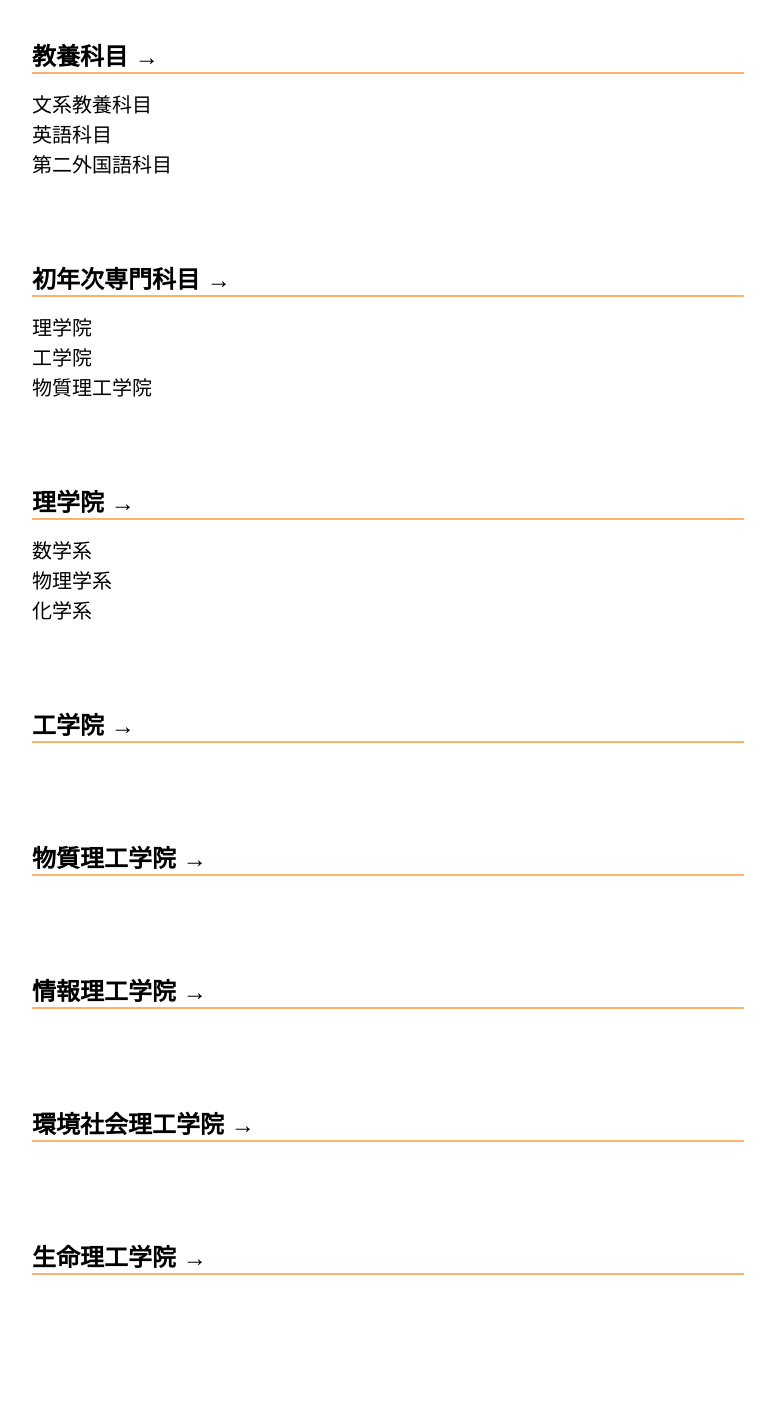
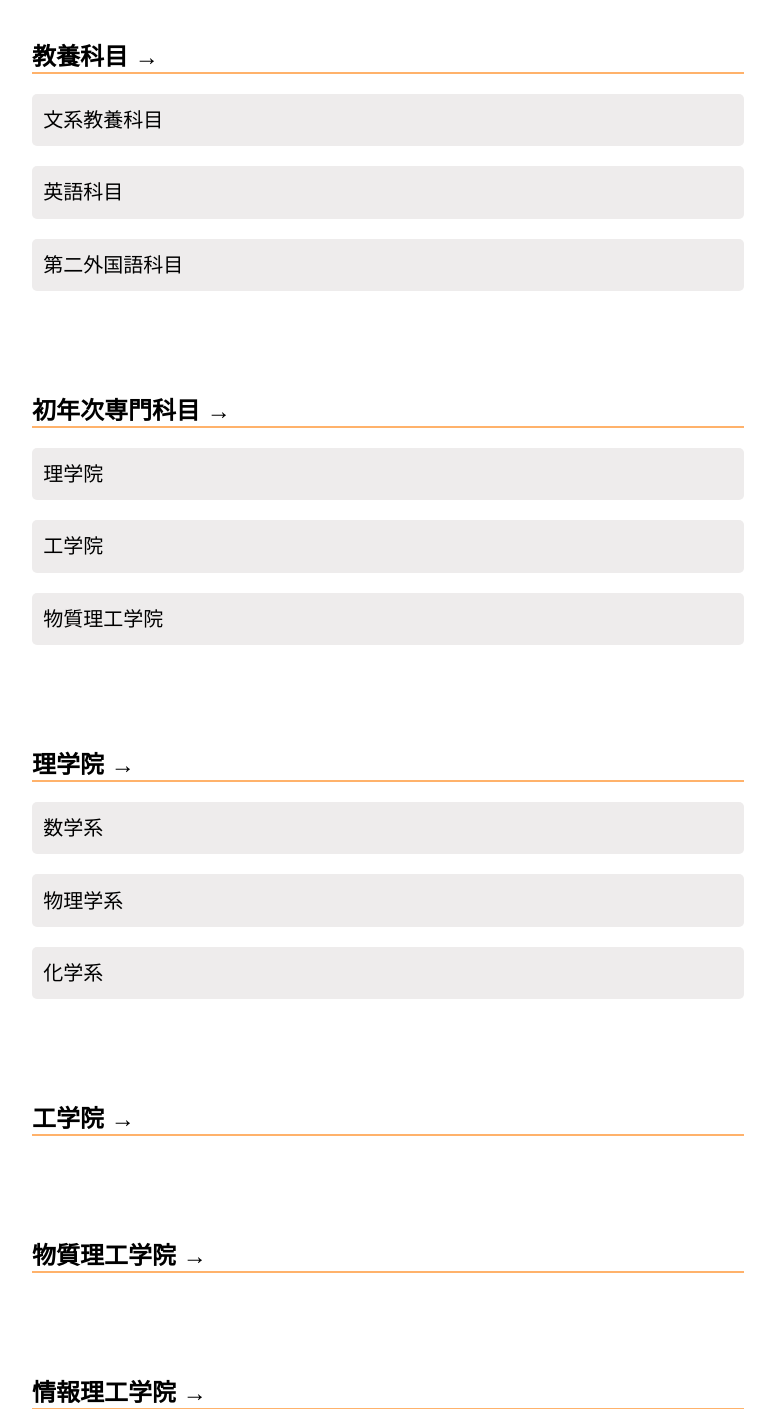
Before and after one commit to okoge-kaz/gyaku-hyotei, a Next.js app: page / in a window 1280 px wide. Shown: the part 280-1689 px from the top of the page, without its empty margins (252-1027 px from the left). Built offline with nearby package versions, Linux system fonts and the light colour scheme.

Commit message:
delete unrelated link and edit css (p tag)

```diff
--- a/pages/index.js
+++ b/pages/index.js
@@ -23,66 +23,51 @@ export default function Home() {
         </div>
 
         <div className={styles.grid}>
-          <a href="https://nextjs.org/docs" className={styles.card}>
+          <div className={styles.card}>
             <h2 className={styles.border}>教養科目 &rarr;</h2>
-            <p>文系教養科目</p>
-            <p>英語科目</p>
-            <p>第二外国語科目</p>
-          </a>
+            <p className={styles.back}>文系教養科目</p>
+            <p className={styles.back}>英語科目</p>
+            <p className={styles.back}>第二外国語科目</p>
+          </div>
 
-          <a href="https://nextjs.org/learn" className={styles.card}>
+          <div className={styles.card}>
             <h2 className={styles.border}>初年次専門科目 &rarr;</h2>
-            <p>理学院</p>
-            <p>工学院</p>
-            <p>物質理工学院</p>
-          </a>
+            <p className={styles.back}>理学院</p>
+            <p className={styles.back}>工学院</p>
+            <p className={styles.back}>物質理工学院</p>
+          </div>
 
-          <a href="https://github.com/vercel/next.js/tree/master/examples" className={styles.card}>
+          <div className={styles.card}>
             <h2 className={styles.border}>理学院 &rarr;</h2>
-            <p>数学系</p>
-            <p>物理学系</p>
-            <p>化学系</p>
-          </a>
+            <p className={styles.back}>数学系</p>
+            <p className={styles.back}>物理学系</p>
+            <p className={styles.back}>化学系</p>
+          </div>
 
-          <a
-            href="https://vercel.com/new?utm_source=create-next-app&utm_medium=default-template&utm_campaign=create-next-app"
-            className={styles.card}
-          >
+          <div className={styles.card}>
             <h2 className={styles.border}>工学院 &rarr;</h2>
             <p></p>
-          </a>
+          </div>
 
-          <a
-            href="https://vercel.com/new?utm_source=create-next-app&utm_medium=default-template&utm_campaign=create-next-app"
-            className={styles.card}
-          >
+          <div className={styles.card}>
             <h2 className={styles.border}>物質理工学院 &rarr;</h2>
             <p></p>
-          </a>
+          </div>
 
-          <a
-            href="https://vercel.com/new?utm_source=create-next-app&utm_medium=default-template&utm_campaign=create-next-app"
-            className={styles.card}
-          >
+          <div className={styles.card}>
             <h2 className={styles.border}>情報理工学院 &rarr;</h2>
             <p></p>
-          </a>
+          </div>
 
-          <a
-            href="https://vercel.com/new?utm_source=create-next-app&utm_medium=default-template&utm_campaign=create-next-app"
-            className={styles.card}
-          >
+          <div className={styles.card}>
             <h2 className={styles.border}>環境社会理工学院 &rarr;</h2>
             <p></p>
-          </a>
+          </div>
 
-          <a
-            href="https://vercel.com/new?utm_source=create-next-app&utm_medium=default-template&utm_campaign=create-next-app"
-            className={styles.card}
-          >
+          <div className={styles.card}>
             <h2 className={styles.border}>生命理工学院 &rarr;</h2>
             <p></p>
-          </a>
+          </div>
         </div>
       </main>
 
--- a/styles/Home.module.css
+++ b/styles/Home.module.css
@@ -56,8 +56,12 @@
   border-radius: 5px;
   padding: 0.75rem;
   font-size: 1.1rem;
-  font-family: Menlo, Monaco, Lucida Console, Liberation Mono, DejaVu Sans Mono,
-    Bitstream Vera Sans Mono, Courier New, monospace;
+}
+
+.back {
+  background-color:rgb(238, 236, 236);
+  padding: 0.7rem;
+  border-radius: 5px;
 }
 
 .grid {
@@ -98,7 +102,6 @@
 }
 
 .card p {
-  margin: 0;
   font-size: 1.25rem;
   line-height: 1.5;
 }
```
